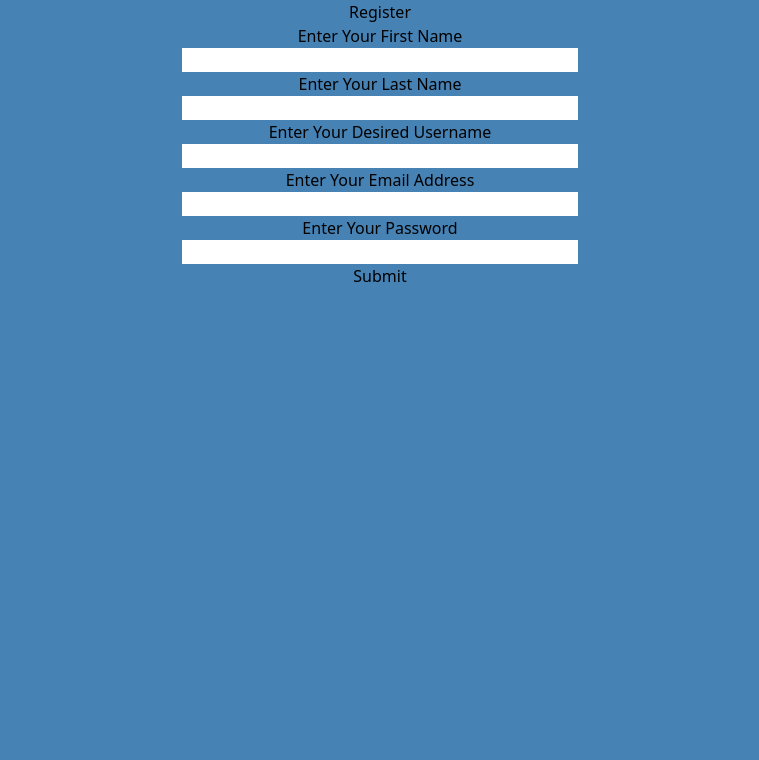
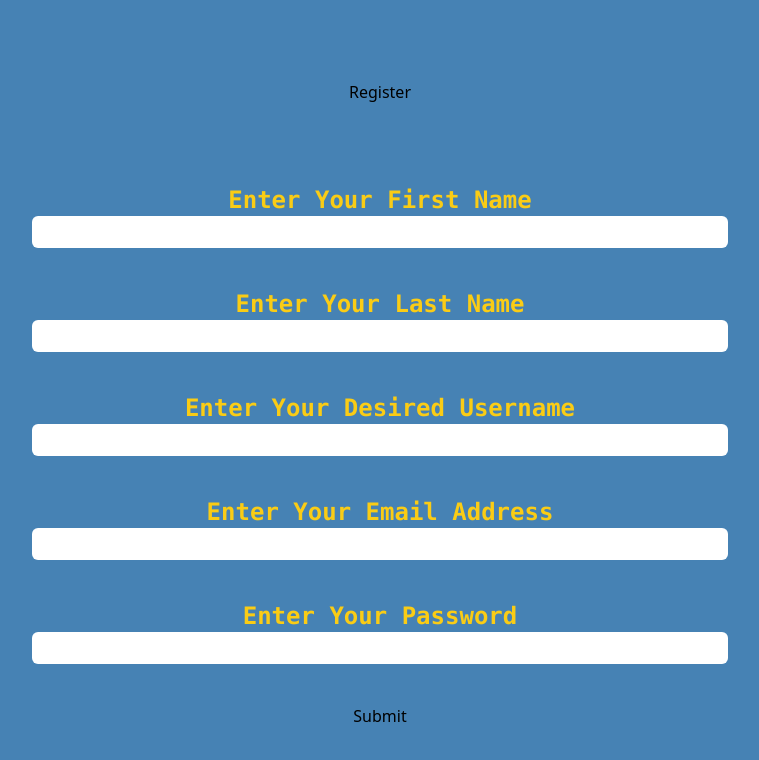
Before and after one commit to gabrielruggie/Post-App, a React (Create React App) app in the folder frontend/: page /register in a window 1280 px wide. Shown: the top 760 px of the page, without its empty margins (260-1019 px from the left). Built offline with nearby package versions, Linux system fonts and the light colour scheme.

Commit message:
added css to registration page

```diff
--- a/frontend/src/routes/Register.jsx
+++ b/frontend/src/routes/Register.jsx
@@ -12,57 +12,67 @@ export default function Register() {
 
     // Check fields here
 
-
-
   }
 
   return (
+    <div className='grid justify-center text-center my-20'>
+      <h1>Register</h1>
+      <form className='my-20 space-y-10' onSubmit={handleSubmission}>
+
         <div>
-      <form className='grid justify-center text-center' onSubmit={handleSubmission}>
-        <h1>Register</h1>
-
-        <div className=''>
-          <label htmlFor="firstName">Enter Your First Name</label>
+          <label className='font-mono text-2xl text-yellow-400 font-bold' htmlFor="firstName">Enter Your First Name</label>
           <input
             type="text"
             name="firstName"
             value={firstName}
             onChange={(event) => setFirstName(event.target.value)}
-            className="w-full"
+            className="w-full rounded-md text-2xl font-mono"
           />
         </div>
 
-        <label htmlFor="lastName">Enter Your Last Name</label>
+        <div>
+          <label className='font-mono text-2xl text-yellow-400 font-bold' htmlFor="lastName">Enter Your Last Name</label>
           <input
             type="text"
             name="lastName"
             value={lastName}
             onChange={(event) => setLastName(event.target.value)}
+            className="w-full rounded-md text-2xl font-mono"
           />
+        </div>
 
-        <label htmlFor="username">Enter Your Desired Username</label>
+        <div>
+          <label className='font-mono text-2xl text-yellow-400 font-bold' htmlFor="username">Enter Your Desired Username</label>
           <input
             type="text"
             name="username"
             value={username}
             onChange={(event) => setUsername(event.target.value)}
+            className="w-full rounded-md text-2xl font-mono"
           />
+        </div>
 
-        <label htmlFor="email">Enter Your Email Address</label>
+        <div>
+          <label className='font-mono text-2xl text-yellow-400 font-bold' htmlFor="email">Enter Your Email Address</label>
           <input
             type="text"
             name="email"
             value={email}
             onChange={(event) => setEmail(event.target.value)}
+            className="w-full rounded-md text-2xl font-mono"
           />
+        </div>
 
-        <label htmlFor="password">Enter Your Password</label>
+        <div>
+          <label className='font-mono text-2xl text-yellow-400 font-bold' htmlFor="password">Enter Your Password</label>
           <input
             type="text"
             name="password"
             value={password}
             onChange={(event) => setPassword(event.target.value)}
+            className="w-full rounded-md text-2xl font-mono"
           />
+        </div>
 
       <button>Submit</button>
 
```
Lines whose indentation alone changed are shown as unchanged.
